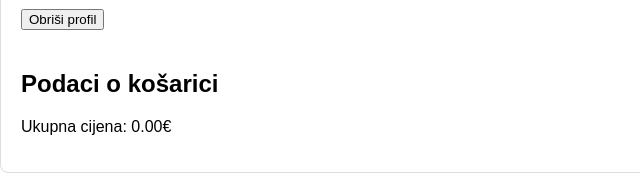
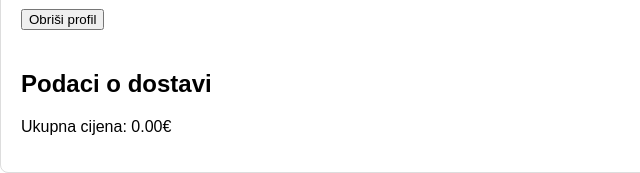
Before and after one commit to llucig/upi_projekt, a website: page mojProfil.html in a window 1280 px wide. Shown: the part 674-847 px from the top of the page, 0-640 px from the left. Drawn offline with Linux system fonts and the light colour scheme.

Commit message:
Update mojProfil.html

```diff
--- a/mojProfil.html
+++ b/mojProfil.html
@@ -64,7 +64,7 @@
       <button type="button" onclick="obrisiProfil()">Obriši profil</button>
 
       <div class="cart-details">
-        <h2>Podaci o košarici</h2>
+        <h2>Podaci o dostavi</h2>
         <div id="cartItems">
           <!-- Ovdje će se prikazati artikli iz košarice -->
         </div>
```
